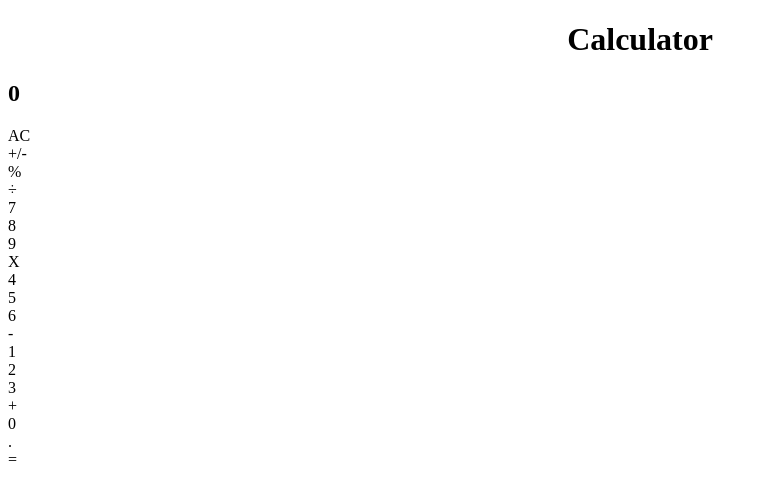
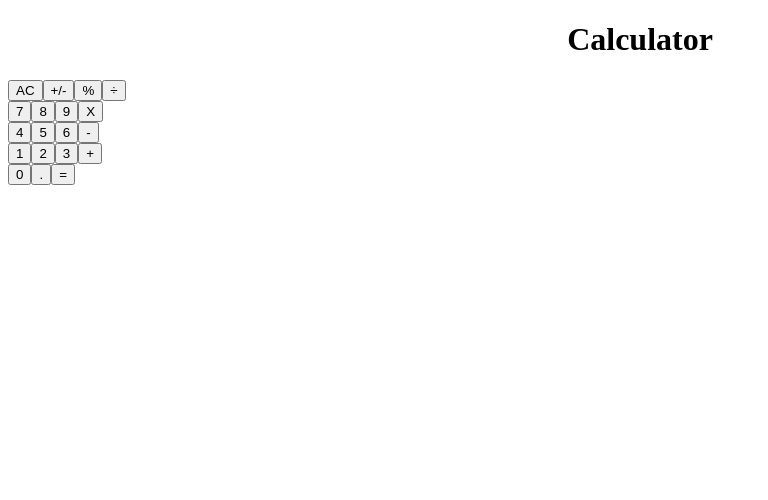
Before and after one commit to Alexoid1/React-calculator, a React (Create React App) app: page / in a window 1280 px wide. Shown: the top 500 px of the page, without its empty margins (0-768 px from the left). Built offline with nearby package versions, Linux system fonts and the light colour scheme.

Commit message:
disply numbers onclick event

```diff
--- a/src/components/App.js
+++ b/src/components/App.js
@@ -4,7 +4,7 @@ import Display from './Display';
 import ButtonPanel from './ButtonPanel';
 import calculate from '../logic/calculate';
 
-class App extends React.Component{
+class App extends React.Component {
   constructor(props) {
     super(props);
 
@@ -14,20 +14,28 @@ class App extends React.Component{
       operation: null,
     };
     this.handleClick = this.handleClick.bind(this);
+  }
 
+  handleClick(operation) {
+    this.setState(
+      prevState => (calculate(prevState, operation)),
+    );
   }
-  handleClick = buttonName => {
-    const result = calculate(this.state, buttonName);
-    this.setState(result);
-  }
-  render(){
-    return(
+
+  render() {
+    const { total, next, operation } = this.state;
+    return (
       <>
         <h1 className="title">Calculator</h1>
-        <Display />
-        <ButtonPanel dataState={this.handleClick}/>
+        <Display result={
+            `${(!total && next) || total || ''}
+             ${operation || ''}
+             ${(total && next) || ''}`
+          }
+        />
+        <ButtonPanel clickHandler={this.handleClick} />
       </>
-    )
+    );
   }
 }
 
--- a/src/components/Button.js
+++ b/src/components/Button.js
@@ -1,18 +1,19 @@
 import React from 'react';
 import PropTypes from 'prop-types';
 
-function Button({ name }) {
+function Button({ name, handleClick }) {
   return (
     <>
-      <div>
+      <button type="button" onClick={() => { handleClick(name); }}>
         {name}
-      </div>
+      </button>
     </>
   );
 }
 
 Button.propTypes = {
   name: PropTypes.string.isRequired,
+  handleClick: PropTypes.func.isRequired,
 };
 
 export default Button;
--- a/src/components/ButtonPanel.js
+++ b/src/components/ButtonPanel.js
@@ -1,38 +1,39 @@
 import React from 'react';
+import PropTypes from 'prop-types';
 import Button from './Button';
 
-function ButtonPanel() {
+function ButtonPanel({ clickHandler }) {
   return (
     <>
       <div className="button-panel">
         <div className="group1">
-          <Button name="AC" />
-          <Button name="+/-" />
-          <Button name="%" />
-          <Button name="÷" />
+          <Button name="AC" handleClick={clickHandler} />
+          <Button name="+/-" handleClick={clickHandler} />
+          <Button name="%" handleClick={clickHandler} />
+          <Button name="÷" handleClick={clickHandler} />
         </div>
         <div className="group2">
-          <Button name="7" />
-          <Button name="8" />
-          <Button name="9" />
-          <Button name="X" />
+          <Button name="7" handleClick={clickHandler} />
+          <Button name="8" handleClick={clickHandler} />
+          <Button name="9" handleClick={clickHandler} />
+          <Button name="X" handleClick={clickHandler} />
         </div>
         <div className="group3">
-          <Button name="4" />
-          <Button name="5" />
-          <Button name="6" />
-          <Button name="-" />
+          <Button name="4" handleClick={clickHandler} />
+          <Button name="5" handleClick={clickHandler} />
+          <Button name="6" handleClick={clickHandler} />
+          <Button name="-" handleClick={clickHandler} />
         </div>
         <div className="group4">
-          <Button name="1" />
-          <Button name="2" />
-          <Button name="3" />
-          <Button name="+" />
+          <Button name="1" handleClick={clickHandler} />
+          <Button name="2" handleClick={clickHandler} />
+          <Button name="3" handleClick={clickHandler} />
+          <Button name="+" handleClick={clickHandler} />
         </div>
         <div className="group5">
-          <Button name="0" />
-          <Button name="." />
-          <Button name="=" />
+          <Button name="0" handleClick={clickHandler} />
+          <Button name="." handleClick={clickHandler} />
+          <Button name="=" handleClick={clickHandler} />
         </div>
       </div>
     </>
@@ -40,4 +41,8 @@ function ButtonPanel() {
   );
 }
 
+ButtonPanel.propTypes = {
+  clickHandler: PropTypes.func.isRequired,
+};
+
 export default ButtonPanel;
--- a/src/logic/calculate.js
+++ b/src/logic/calculate.js
@@ -6,6 +6,7 @@ function calculate(data, buttonName) {
   const { operation } = data;
   let result;
   const arr = ['+', '-', 'x', '÷', '%'];
+  const nums = ['0', '1', '2', '3', '4', '5', '6', '7', '8', '9'];
 
   if (buttonName === '=') {
     result = { total };
@@ -27,6 +28,13 @@ function calculate(data, buttonName) {
   if (arr.includes(buttonName)) {
     result = operate(total, next, operation);
   }
+  if (nums.includes(buttonName)) {
+    result = {
+      total,
+      next: next ? `${next}${buttonName}` : `${buttonName}`,
+      operation,
+    };
+  }
   return result;
 }
 
```
Also changed, not shown: 1 other file (tests, documents, lock files or other folders).
